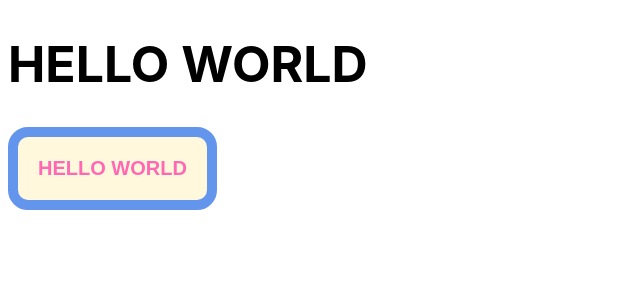
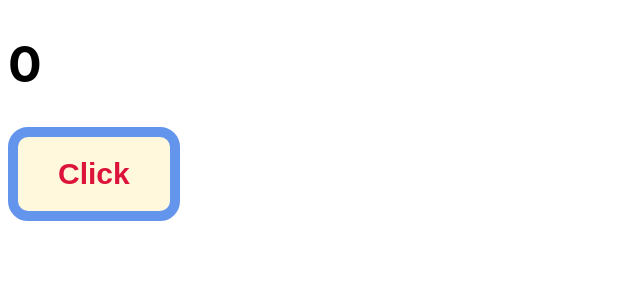
Before and after one commit to ZERO2ONE23581/REACT_APP, a React (Create React App) app: page / in a window 1280 px wide. Shown: the top 300 px of the page, without its empty margins (0-640 px from the left). Built offline with nearby package versions, Linux system fonts and the light colour scheme.

Commit message:
effects issue

```diff
--- a/src/App.js
+++ b/src/App.js
@@ -1,11 +1,16 @@
-import Button from "./Button";
 import styles from "./App.module.css";
+import { useState } from "react";
 
 function App() {
+  const [counter, setValue] = useState(0);
+  const onClick = () => setValue((prev) => prev + 2);
+  console.log("I don't like this to be rendered after first click!");
   return (
     <div>
-      <h1 className={styles.title}>HELLO WORLD</h1>
-      <Button text={"HELLO WORLD"} />
+      <h1 className={styles.title}>{counter}</h1>
+      <button className={styles.btn} onClick={onClick}>
+        Click
+      </button>
     </div>
   );
 }
--- a/src/App.module.css
+++ b/src/App.module.css
@@ -3,3 +3,13 @@
     Cantarell, "Open Sans", "Helvetica Neue", sans-serif;
   font-size: 50px;
 }
+.btn {
+  cursor: pointer;
+  padding: 20px 40px;
+  font-size: 30px;
+  font-weight: bold;
+  border: 10px solid cornflowerblue;
+  border-radius: 20px;
+  background-color: cornsilk;
+  color: crimson;
+}
--- a/src/Button.js
+++ /dev/null
@@ -1,13 +0,0 @@
-import PropTypes from "prop-types";
-import styles from "./Button.module.css";
-
-function Button({ text }) {
-  //button will have a 'random' class name
-  return <button className={styles.btn}>{text}</button>;
-}
-
-Button.propTypes = {
-  text: PropTypes.string.isRequired,
-};
-
-export default Button;
--- a/src/Button.module.css
+++ /dev/null
@@ -1,9 +0,0 @@
-.btn {
-  background-color: cornsilk;
-  color: hotpink;
-  border: 10px solid cornflowerblue;
-  border-radius: 20px;
-  padding: 20px;
-  font-size: 20px;
-  font-weight: bold;
-}
```
